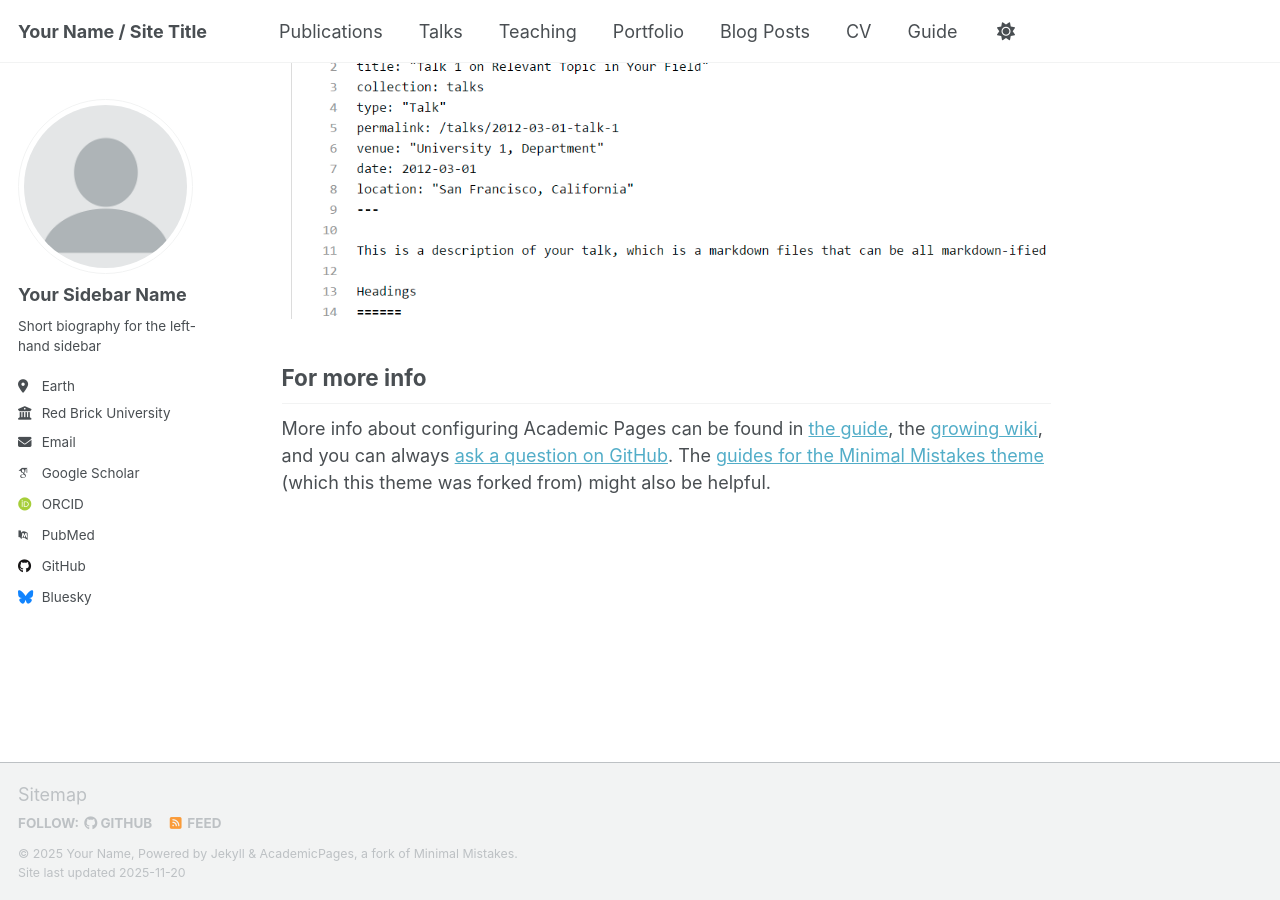
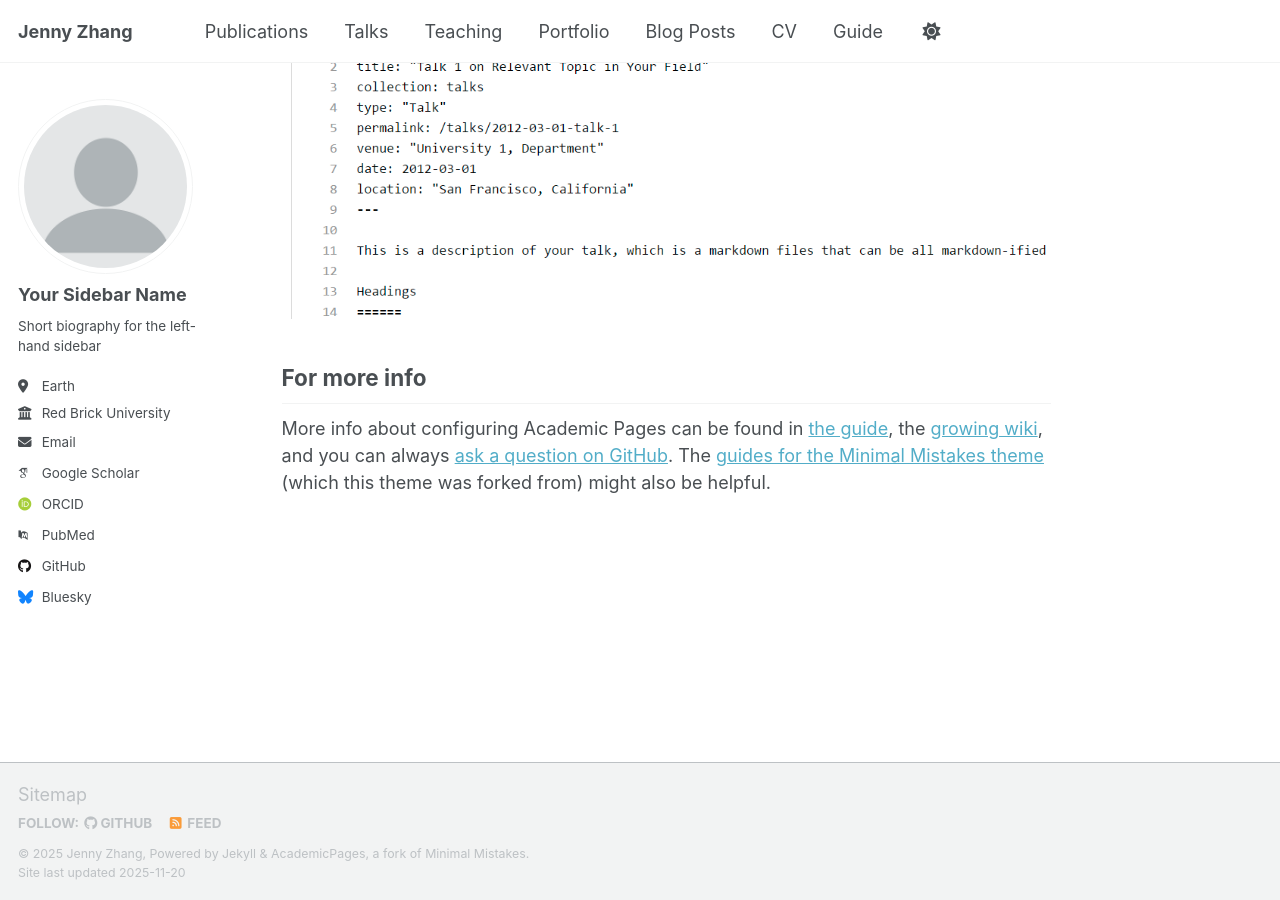
Before and after one commit to jennyzhang0504-prog/academic-website, a Jekyll site: the page built from _pages/about.md, in a window 1280 px wide and 900 px high, scrolled down 2880 px. Built offline with Jekyll 4.4.1, drawn with Linux system fonts in a browser that asks for light colours; some web fonts are replaced; a script that is not in the unit is left out.

Commit message:
Update Name

```diff
--- a/_config.yml
+++ b/_config.yml
@@ -9,14 +9,14 @@
 # Basic Site Settings
 locale                   : "en-US"
 site_theme               : "default" # Currently available options are "default", "air"
-title                    : "Your Name / Site Title"
+title                    : "Jenny Zhang"
 title_separator          : "-"
-name                     : &name "Your Name"
+name                     : &name "Jenny Zhang"
 description              : &description "Your Name's academic portfolio"   # Update this with a general description of your site, this is the default if not overridden by a page
-url                      : https://academicpages.github.io # The base hostname & protocol for your site e.g. "https://[your GitHub username].github.io",
+url                      : https://jennyzhang0504-prog.github.io # The base hostname & protocol for your site e.g. "https://[your GitHub username].github.io",
                                                            # or if you already have some other page hosted on Github then use "https://[your GitHub username].github.io/[Your Repo Name]"
-baseurl                  : "" # the subpath of your site, e.g. "/blog"
-repository               : "academicpages/academicpages.github.io"
+baseurl                  : "/academic-website" # the subpath of your site, e.g. "/blog"
+repository               : "jennyzhang0504-prog/academic-website"
 
 # Site Author - The following control what appear as part of the author content on the side bar.
 #               If a field is blank the icon and link will not appear, otherwise it will be shown.
```
